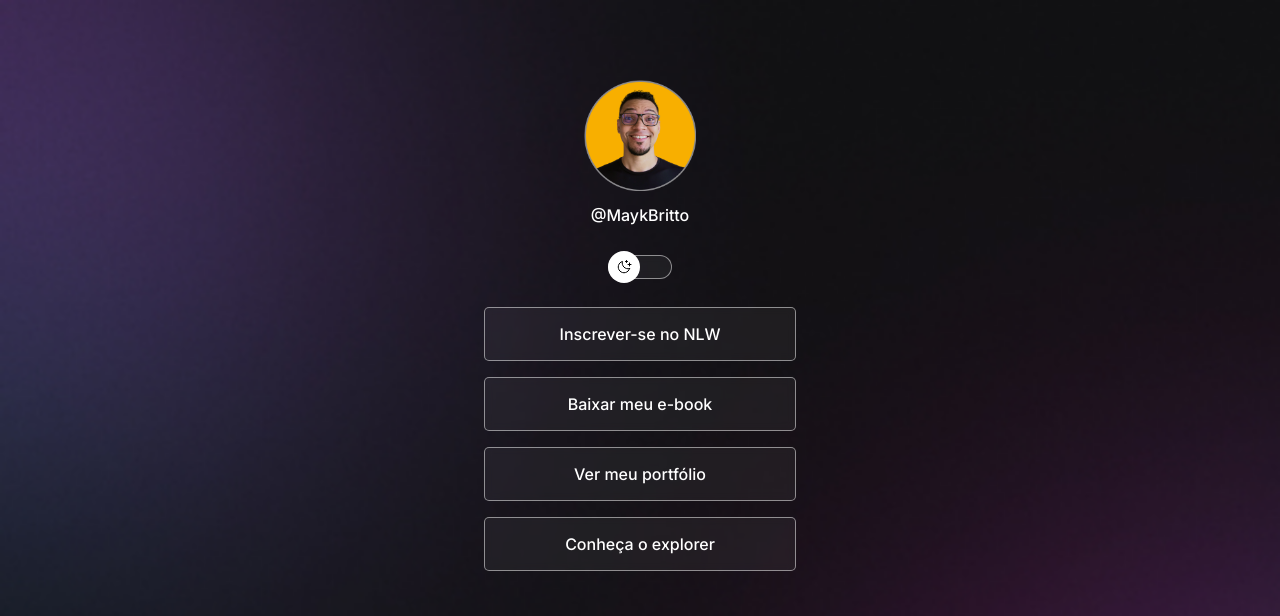
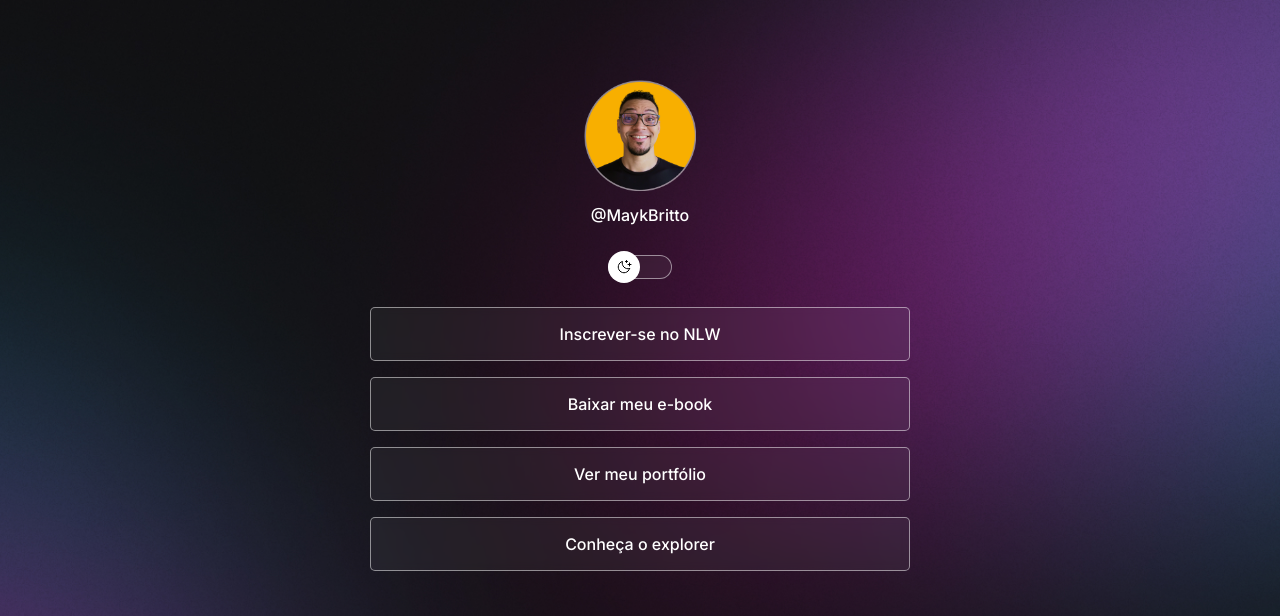
Before and after one commit to Geovanni159/projetorockeseat, a plain HTML site: page index.html in a window 1280 px wide. Shown: the top 616 px of the page. Drawn offline with nearby package versions, Linux system fonts and the light colour scheme.

Commit message:
new vh height

```diff
--- a/style.css
+++ b/style.css
@@ -28,6 +28,8 @@ body {
   background-repeat: no-repeat;
   background-position: top center;
   background-size: cover;
+  height: 100vh;
+
 }
 
 body * {
@@ -36,7 +38,8 @@ body * {
 }
 
 #container {
-  width: 360px;
+  width: 100%;
+  max-width: 588px;
   margin: 56px auto 0px;
   padding: 0 24px;
 }
@@ -161,3 +164,12 @@ footer{
   font-size: 14px;
 
 }
+
+@media(min-width: 700px){
+  :root{
+    --bg-url: url(assets/bg-desktop.jpg);
+  }
+  .light {
+    --bg-url: url(assets/bg-desktop-light.jpg);
+  }
+}
```
Also changed, not shown: 1 other file.
